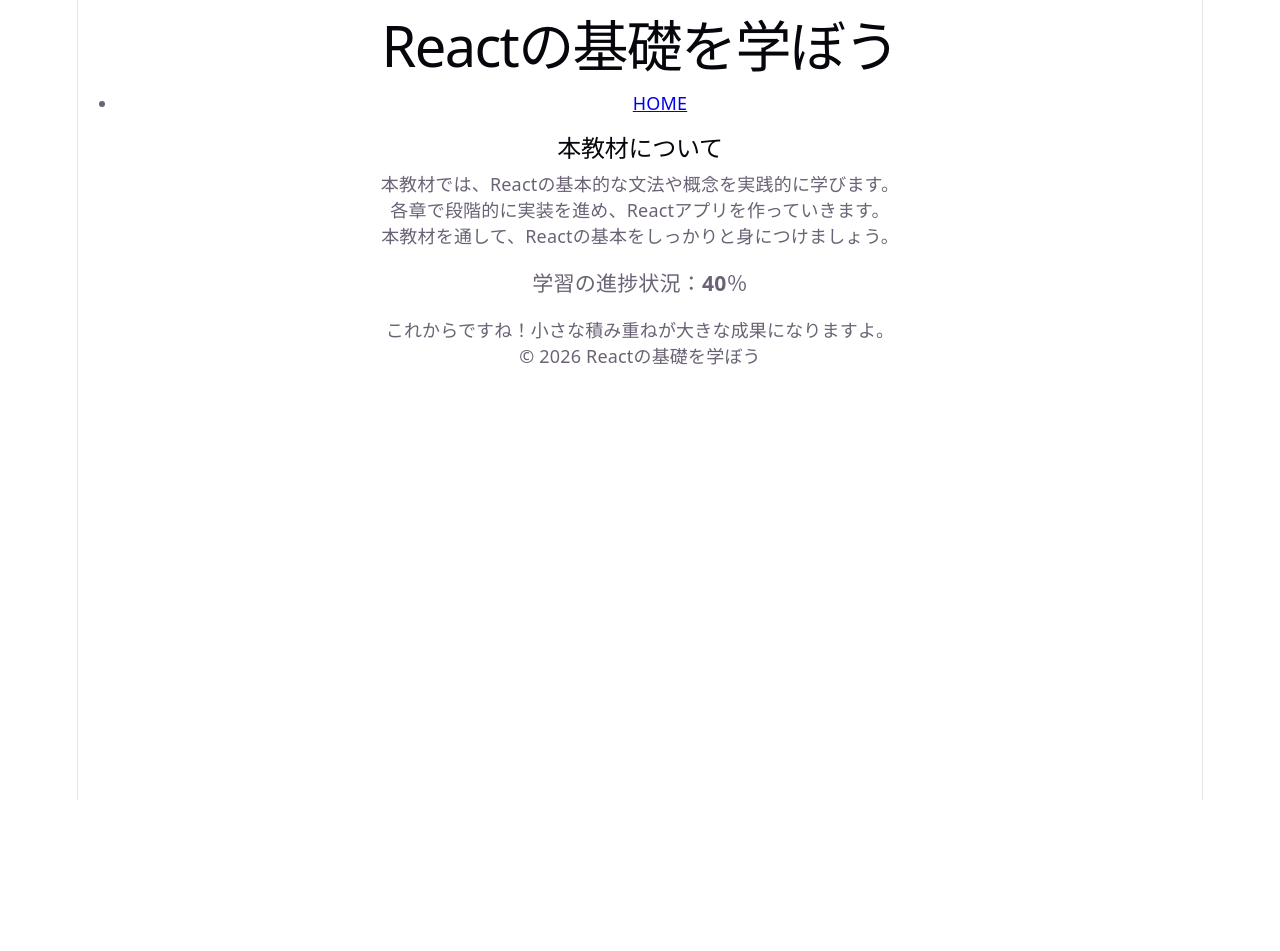
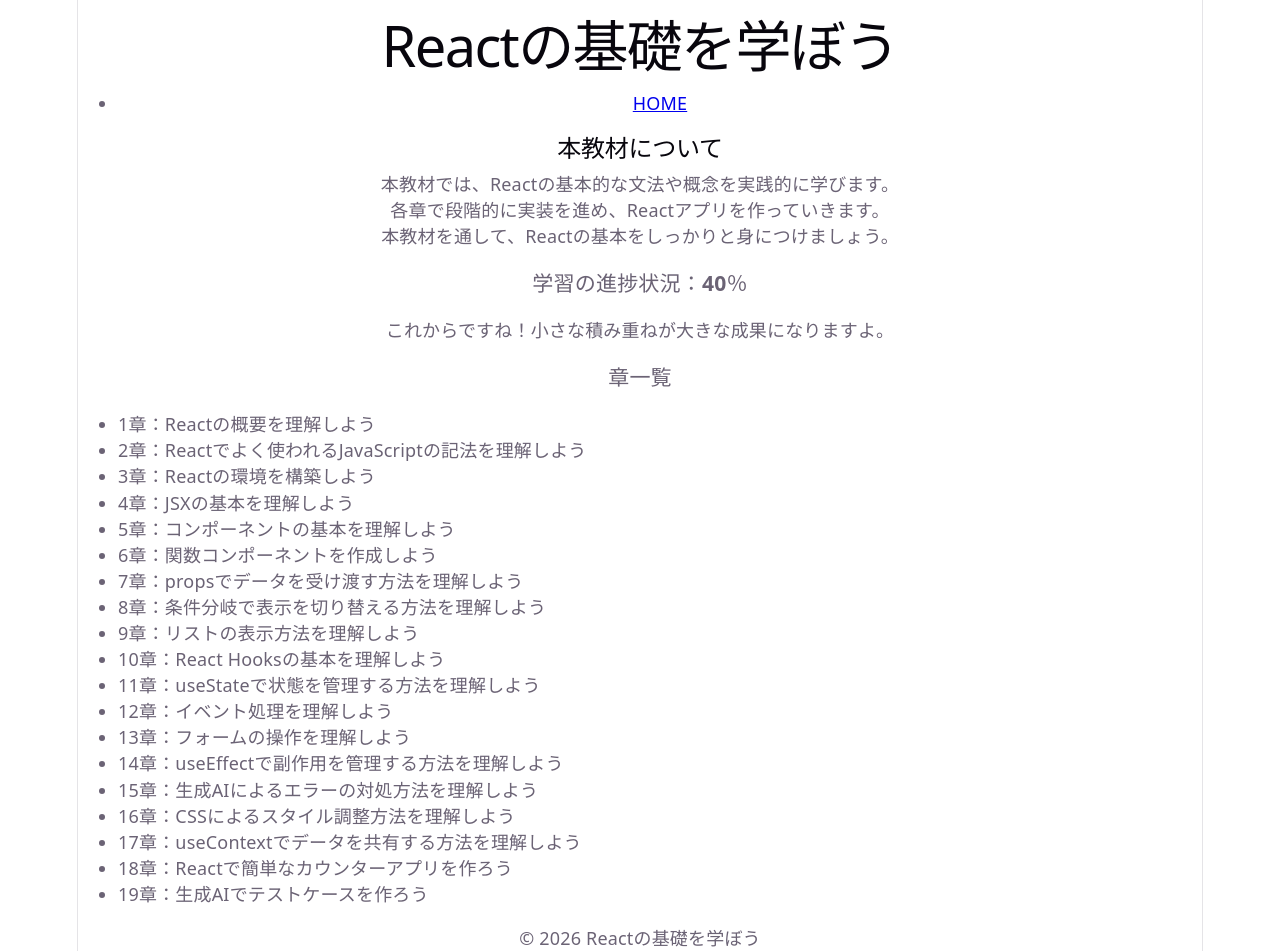
Before and after one commit to shikiYoshiki/react-advanced, a React (Vite) app in the folder react-basic/: page / in a window 1280 px wide. Before the commit the page ends 800 px from the top, so only its background shows below. Built offline with nearby package versions, Linux system fonts and the light colour scheme.

Commit message:
map()でli作成

```diff
--- a/react-basic/src/components/MainContent.jsx
+++ b/react-basic/src/components/MainContent.jsx
@@ -1,4 +1,30 @@
 import React from "react";
+
+const chapters = [
+  "Reactの概要を理解しよう",
+  "Reactでよく使われるJavaScriptの記法を理解しよう",
+  "Reactの環境を構築しよう",
+  "JSXの基本を理解しよう",
+  "コンポーネントの基本を理解しよう",
+  "関数コンポーネントを作成しよう",
+  "propsでデータを受け渡す方法を理解しよう",
+  "条件分岐で表示を切り替える方法を理解しよう",
+  "リストの表示方法を理解しよう",
+  "React Hooksの基本を理解しよう",
+  "useStateで状態を管理する方法を理解しよう",
+  "イベント処理を理解しよう",
+  "フォームの操作を理解しよう",
+  "useEffectで副作用を管理する方法を理解しよう",
+  "生成AIによるエラーの対処方法を理解しよう",
+  "CSSによるスタイル調整方法を理解しよう",
+  "useContextでデータを共有する方法を理解しよう",
+  "Reactで簡単なカウンターアプリを作ろう",
+  "生成AIでテストケースを作ろう",
+];
+
+const chapterKeys = chapters.map(() => crypto.randomUUID());
+
+console.log(chapterKeys);
 
 export function MainContent({ progress = 0 }) {
   return (
@@ -12,9 +38,26 @@
 
       <section>
         <h3>学習の進捗状況：{progress}％</h3>
-        {progress === 100 && <p>おめでとうございます！全ての学習が完了しました。</p>}
-        {progress >= 50 && progress < 100 && <p>後半戦です！気を抜かずに頑張りましょう。</p>}
-        {progress < 50 && <p>これからですね！小さな積み重ねが大きな成果になりますよ。</p>}
+        {progress === 100 && (
+          <p>おめでとうございます！全ての学習が完了しました。</p>
+        )}
+        {progress >= 50 && progress < 100 && (
+          <p>後半戦です！気を抜かずに頑張りましょう。</p>
+        )}
+        {progress < 50 && (
+          <p>これからですね！小さな積み重ねが大きな成果になりますよ。</p>
+        )}
+      </section>
+
+      <section>
+        <h3>章一覧</h3>
+        <ul style={{ textAlign: "left" }}>
+          {chapters.map((chapterTitle, index) => (
+            <li key={ chapterKeys[index]}>
+              {index + 1}章：{chapterTitle}
+            </li>
+          ))}
+        </ul>
       </section>
     </main>
   );
```
